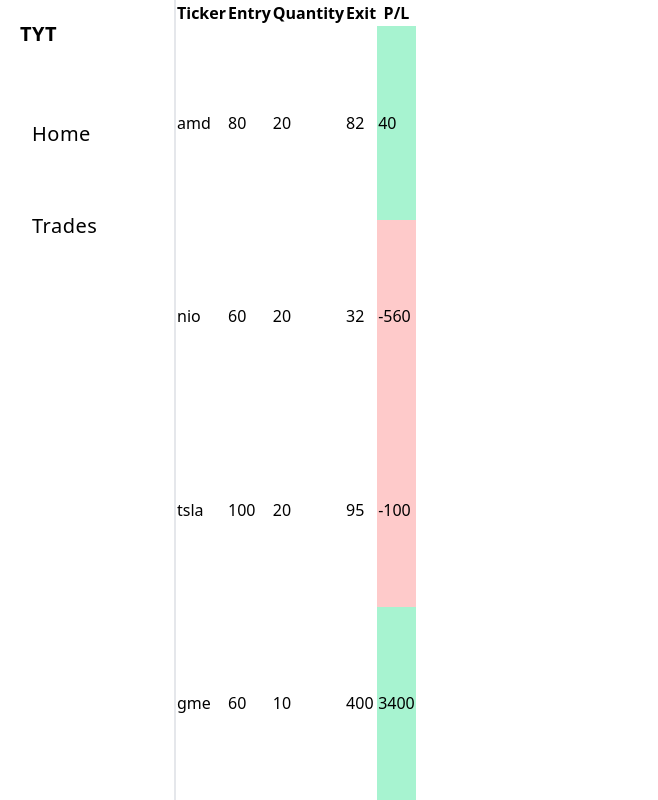
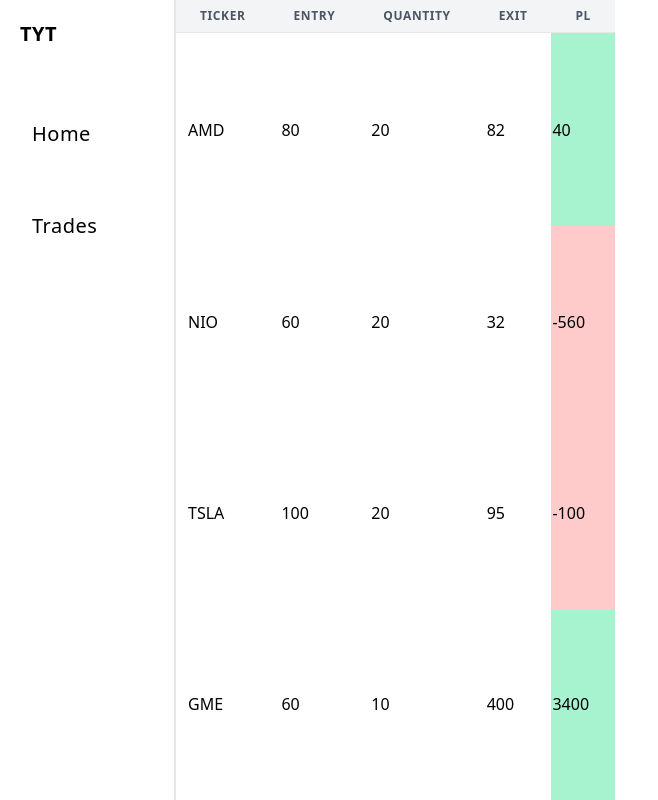
Before and after one commit to jackomoffett/tyt-clientapp, a Next.js app: page /trades in a window 1280 px wide. Shown: the whole page, without its empty margins (0-658 px from the left). Built offline with nearby package versions, Linux system fonts and the light colour scheme.

Commit message:
Made table headers more dynamic

```diff
--- a/pages/trades.js
+++ b/pages/trades.js
@@ -1,6 +1,13 @@
 import React, { useState } from "react";
 
 export const Trades = () => {
+  const [headers, setHeaders] = useState([
+    "ticker",
+    "entry",
+    "quantity",
+    "exit",
+    "pl",
+  ]);
   const [trades, setTrades] = useState([
     {
       ticker: "amd",
@@ -28,17 +35,35 @@
     },
   ]);
 
+  const tableHeaders = () => {
+    return headers.map((header, index) => {
+      return (
+        <th
+          key={index}
+          className="bg-gray-100 sticky top-0 border-b border-gray-200 px-6 py-2 text-gray-600 font-bold tracking-wider uppercase text-xs"
+        >
+          {header}
+        </th>
+      );
+    });
+  };
+
   const tableRows = () => {
     return trades.map((trade, index) => {
       const pl = profitLoss(trade);
-      console.log(Math.sign(pl));
+
       return (
-        <tr key={index}>
-          <td>{trade.ticker}</td>
-          <td>{trade.entry}</td>
-          <td>{trade.quantity}</td>
-          <td>{trade.exit}</td>
-          <td className={pl > 0 ? "bg-green-200" : "bg-red-200"}>{pl}</td>
+        <tr key={index} className="text-left">
+          <td className="p-2 px-3">{trade.ticker.toUpperCase()}</td>
+          <td className="p-2 px-3">{trade.entry}</td>
+          <td className="p-2 px-3">{trade.quantity}</td>
+          <td className="p-2 px-3">{trade.exit}</td>
+          <td
+            className="p-2 px-3"
+            className={pl > 0 ? "bg-green-200" : "bg-red-200"}
+          >
+            {pl}
+          </td>
         </tr>
       );
     });
@@ -54,14 +79,10 @@
     // Account value at the start and current value
     //
     <>
-      <table className="table-auto">
+      <table className="table-auto rounded-lg whitespace-no-wrap bg-white table-striped relative">
         <thead>
-          <tr>
-            <th>Ticker</th>
-            <th>Entry</th>
-            <th>Quantity</th>
-            <th>Exit</th>
-            <th>P/L</th>
+          <tr className="text-left border-b border-gray-200 bg-gray-100">
+            {tableHeaders()}
           </tr>
         </thead>
         <tbody>{tableRows()}</tbody>
```
